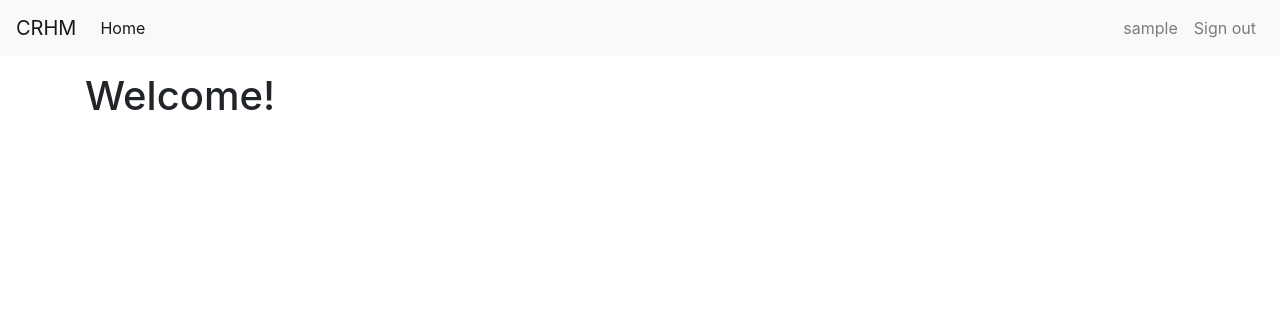
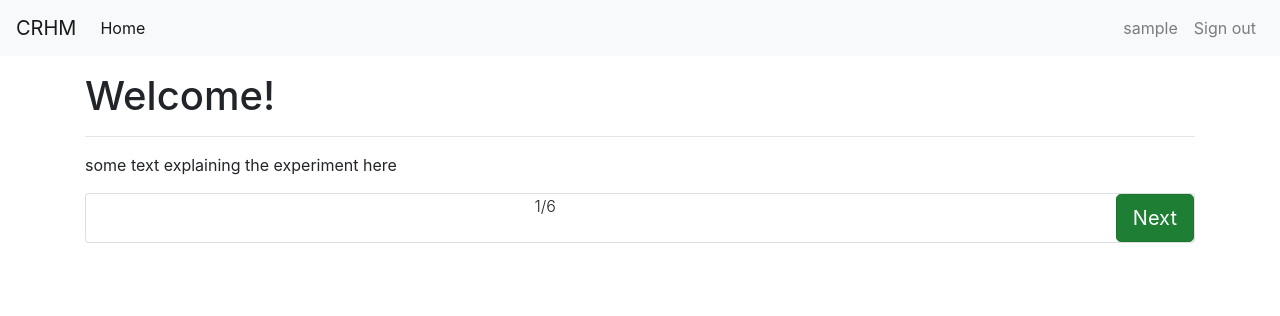
Before and after one commit to hamidkhbl/CRHM-visualisation-experiment-webapp, a Flask app: template app/templates/public/welcome.html in a window 1280 px wide. Shown: the top 316 px of the page. Run offline with Flask 2, Linux system fonts and the light colour scheme; the template is opened without the code that fills it: most values are stand-ins (such as "Sample title", 1, 10 or a date in 2020); parts of the project's set-up code (start-up, migrations or seed data) failed here and were passed over; some libraries are stand-ins or nearby versions.

Commit message:
Add nav card to page

```diff
--- a/app/templates/public/welcome.html
+++ b/app/templates/public/welcome.html
@@ -9,5 +9,22 @@
 {% block main%}
 <div class="container">
     <h1>Welcome!</h1>
+    <hr>
+    <p>some text explaining the experiment here</p>
+    <!-- nav card -->
+    <div class="card">
+        <div class="row">
+            <!-- <div class="col-sm-1">
+                <a href="download" class="btn btn-secondary btn-lg active" role="button" aria-pressed="true">Back</a>
+            </div> -->
+            <div class="col-sm-10">
+                <p class="text-center font-weight-light">1/6</p>
+            </div>
+            <div class="col-sm-2">
+                <a href="download" class="btn btn-success btn-lg active float-right" role="button" aria-pressed="true">Next</a>
+            </div>
+        </div>
+
+    </div>
 </div>
 {%endblock%}
```
